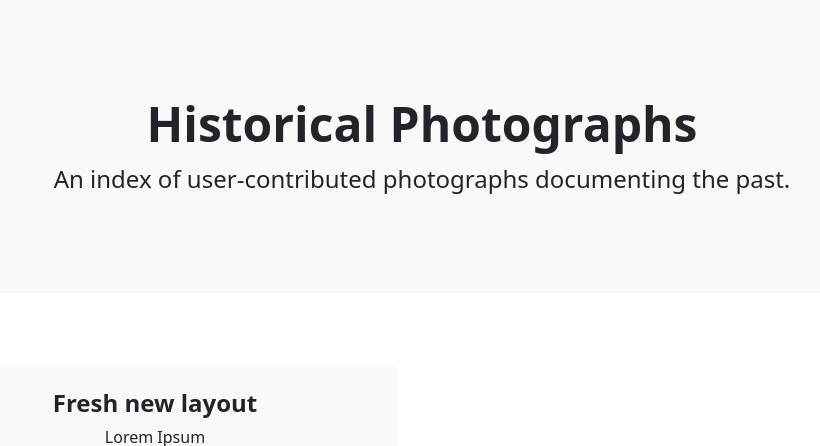
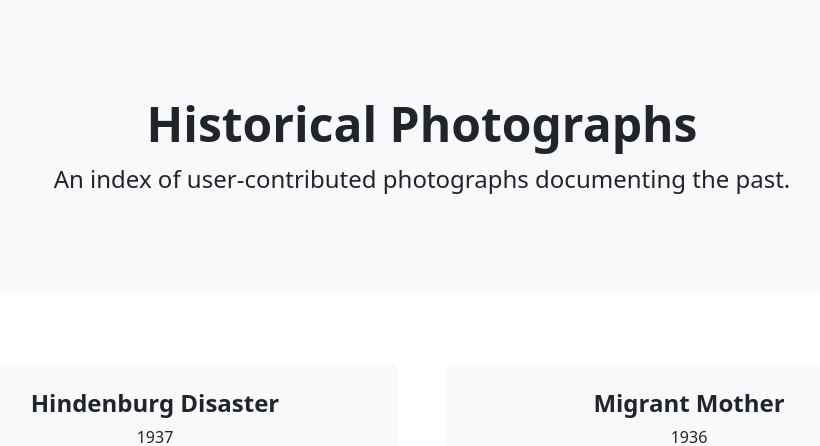
Before and after one commit to robjawn/Chrono-Collage, a Django app: page /photos/ in a window 1280 px wide. Shown: the part 115-561 px from the top of the page, without its empty margins (218-1038 px from the left). Run offline with Django 4.2, Linux system fonts and the light colour scheme.

Commit message:
hardcodes some data to display on index

```diff
--- a/main_app/templates/photos/index.html
+++ b/main_app/templates/photos/index.html
@@ -13,16 +13,19 @@
 <section class="pt-4">
     <div class="container px-lg-5">
         <div class="row gx-lg-5">
+            {% for photo in photos %}
             <div class="col-lg-6 col-xxl-4 mb-5">
                 <div class="card bg-light border-0 h-100">
                     <div class="card-body text-center p-4 p-lg-5 pt-0 pt-lg-0">
                         <div class="feature bg-primary bg-gradient text-white rounded-3 mb-4 mt-n4">
                         </div>
-                        <h2 class="fs-4 fw-bold">Fresh new layout</h2>
-                        <p class="mb-0">Lorem Ipsum</p>
+                        <h2 class="fs-4 fw-bold">{{ photo.title }}</h2>
+                        <p class="mb-0">{{ photo.date }}</p>
+                        <img class="card-img"src={{photo.url}}>
                     </div>
                 </div>
             </div>
+            {% endfor %}
         </div>
     </div>
 </section>
--- a/main_app/views.py
+++ b/main_app/views.py
@@ -2,6 +2,19 @@ from django.shortcuts import render
 
 
 from django.http import HttpResponse
+
+class Photo:
+  def __init__(self, title, date, description, url):
+    self.title = title
+    self.date = date
+    self.description = description
+    self.url = url
+
+photos = [
+  Photo('Hindenburg Disaster', 1937, 'The Hindenburg disaster was an airship accident that occurred on May 6, 1937, in Manchester Township, New Jersey, United States.', 'https://upload.wikimedia.org/wikipedia/commons/1/1c/Hindenburg_disaster.jpg'),
+  Photo('Migrant Mother', 1936, 'A photo of Florence Owens Thompson, a mother raising her children amidst the Great Depression.', 'https://upload.wikimedia.org/wikipedia/commons/thumb/5/54/Lange-MigrantMother02.jpg/1024px-Lange-MigrantMother02.jpg'),
+  Photo('Earthrise', 1968, 'Photo of Earth taken from lunar orbit by astronaut William Anders.', 'https://upload.wikimedia.org/wikipedia/commons/thumb/a/a8/NASA-Apollo8-Dec24-Earthrise.jpg/1280px-NASA-Apollo8-Dec24-Earthrise.jpg')
+]
 
 
 def home(request):
@@ -11,4 +24,4 @@ def about(request):
   return render(request, 'about.html')
 
 def photos_index(request):
-  return render(request, 'photos/index.html')
+  return render(request, 'photos/index.html', {'photos': photos})
```
